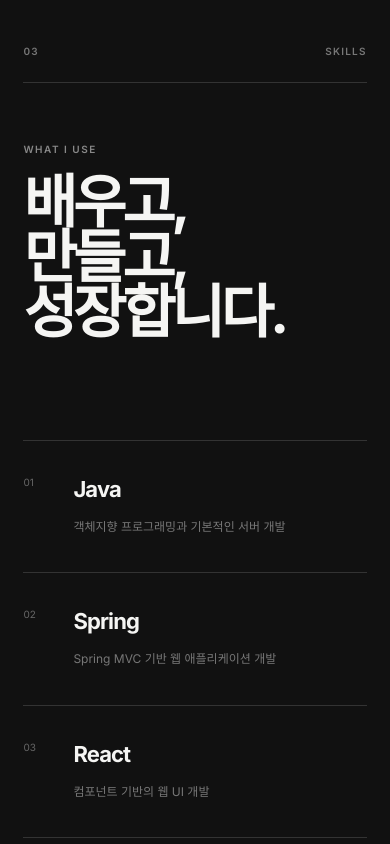
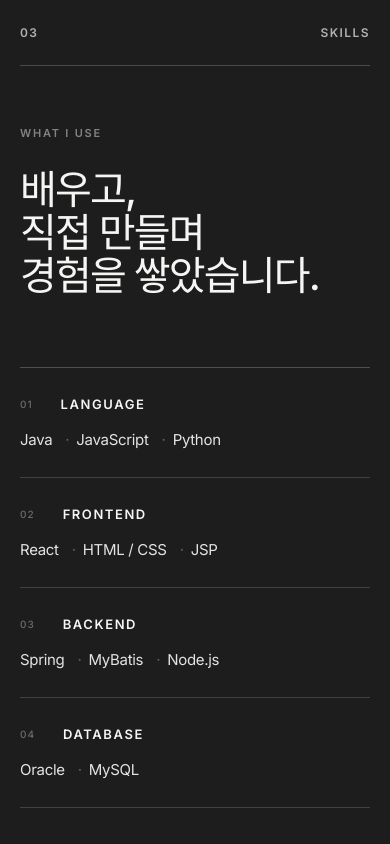
Before and after one commit to dmswls0062/eunjin-portfolio, a React (Vite) app: page / in a window 390 px wide. Shown: the part 1780-2624 px from the top of the page. Built offline with nearby package versions, Linux system fonts and the light colour scheme.

Commit message:
스킬 수정

```diff
--- a/src/components/css/sections/Skills.css
+++ b/src/components/css/sections/Skills.css
@@ -1,97 +1,238 @@
+/* =====================================================
+   SKILLS
+===================================================== */
+
 .skills {
-  background: #111;
+  background: #1d1d1d;
   color: #f5f5f3;
+  padding: 150px 6vw 120px;
 }
 
+/* =====================================================
+   SECTION HEADER
+===================================================== */
+
 .skills .section-top {
-  border-color: #333;
-  color: #777;
+  display: flex;
+  justify-content: space-between;
+  align-items: center;
+
+  padding-bottom: 25px;
+
+  border-bottom: 1px solid rgba(255, 255, 255, 0.2);
+
+  font-size: 12px;
+  font-weight: 600;
+  letter-spacing: 0.12em;
+
+  color: rgba(255, 255, 255, 0.65);
+}
+
+/* =====================================================
+   INTRO
+===================================================== */
+
+.skills-intro {
+  margin-top: 100px;
+  margin-bottom: 130px;
 }
 
 .skills-intro p {
-  margin-bottom: 20px;
+  margin: 0 0 28px;
 
-  font-size: 10px;
+  font-size: 11px;
   font-weight: 600;
-  letter-spacing: 0.15em;
-  color: #888;
+  letter-spacing: 0.16em;
+
+  color: rgba(255, 255, 255, 0.45);
 }
 
 .skills-intro h2 {
-  font-size: clamp(55px, 7vw, 105px);
-  line-height: 0.95;
-  letter-spacing: -0.07em;
+  margin: 0;
+
+  font-size: clamp(42px, 5vw, 76px);
+  line-height: 1.08;
+  font-weight: 500;
+  letter-spacing: -0.045em;
 }
 
+/* =====================================================
+   SKILL LIST
+===================================================== */
+
 .skills-list {
-  margin-top: 100px;
+  border-top: 1px solid rgba(255, 255, 255, 0.22);
+}
 
+.skill-row {
   display: grid;
-  grid-template-columns: repeat(2, 1fr);
+  grid-template-columns: 30% 70%;
+  align-items: center;
+
+  min-height: 125px;
+
+  border-bottom: 1px solid rgba(255, 255, 255, 0.16);
+}
+
+/* =====================================================
+   CATEGORY
+===================================================== */
+
+.skill-category {
+  display: flex;
+  align-items: center;
+  gap: 28px;
+}
+
+.skill-number {
+  font-size: 10px;
+  font-weight: 500;
+  letter-spacing: 0.1em;
+
+  color: rgba(255, 255, 255, 0.35);
+}
+
+.skill-category h3 {
+  margin: 0;
+
+  font-size: 13px;
+  font-weight: 600;
+  letter-spacing: 0.12em;
+}
+
+/* =====================================================
+   SKILLS
+===================================================== */
+
+.skill-items {
+  display: flex;
+  align-items: center;
+  flex-wrap: wrap;
+  gap: 8px 28px;
 }
 
 .skill-item {
-  display: grid;
-  grid-template-columns: 45px 1fr 1fr;
-  gap: 20px;
-  align-items: start;
+  position: relative;
 
-  padding: 35px 0;
+  font-size: 18px;
+  font-weight: 400;
+  letter-spacing: -0.02em;
 
-  border-top: 1px solid #333;
+  color: rgba(255, 255, 255, 0.88);
 }
 
-.skill-item:nth-child(odd) {
-  padding-right: 50px;
+.skill-item:not(:last-child)::after {
+  content: '·';
+
+  position: absolute;
+  right: -17px;
+
+  color: rgba(255, 255, 255, 0.3);
 }
 
-.skill-item:nth-child(even) {
-  padding-left: 50px;
-  border-left: 1px solid #333;
+/* =====================================================
+   BOTTOM
+===================================================== */
+
+.skills-bottom {
+  display: flex;
+  justify-content: space-between;
+  align-items: flex-start;
+
+  margin-top: 100px;
+  padding-top: 30px;
+
+  border-top: 1px solid rgba(255, 255, 255, 0.16);
 }
 
-.skill-item > span {
+.skills-bottom > span {
   font-size: 10px;
-  color: #666;
+  font-weight: 600;
+  letter-spacing: 0.14em;
+
+  color: rgba(255, 255, 255, 0.4);
 }
 
-.skill-item h3 {
-  font-size: 22px;
-  letter-spacing: -0.04em;
+.skills-bottom p {
+  margin: 0;
+
+  font-size: 14px;
+  line-height: 1.8;
+  font-weight: 400;
+
+  color: rgba(255, 255, 255, 0.6);
 }
 
-.skill-item p {
-  font-size: 12px;
-  line-height: 1.7;
-  color: #777;
-}
+/* =====================================================
+   TABLET
+===================================================== */
 
 @media (max-width: 900px) {
-  .skills-list {
-    grid-template-columns: 1fr;
+  .skills {
+    padding: 120px 5vw 100px;
   }
 
-  .skill-item:nth-child(even) {
-    padding-left: 0;
-    border-left: none;
+  .skills-intro {
+    margin-top: 80px;
+    margin-bottom: 100px;
   }
 
-  .skill-item:nth-child(odd) {
-    padding-right: 0;
+  .skill-row {
+    grid-template-columns: 35% 65%;
+    min-height: 110px;
+  }
+
+  .skill-items {
+    gap: 8px 24px;
+  }
+
+  .skill-item {
+    font-size: 16px;
   }
 }
 
+/* =====================================================
+   MOBILE
+===================================================== */
+
 @media (max-width: 600px) {
+  .skills {
+    padding: 90px 20px 80px;
+  }
+
+  .skills-intro {
+    margin-top: 60px;
+    margin-bottom: 70px;
+  }
+
   .skills-intro h2 {
-    font-size: 58px;
+    font-size: 40px;
+  }
+
+  .skill-row {
+    display: block;
+    padding: 28px 0;
+    min-height: auto;
+  }
+
+  .skill-category {
+    margin-bottom: 18px;
+  }
+
+  .skill-items {
+    gap: 8px 24px;
   }
 
   .skill-item {
-    grid-template-columns: 35px 1fr;
-    gap: 15px;
+    font-size: 15px;
   }
 
-  .skill-item p {
-    grid-column: 2;
+  .skills-bottom {
+    display: block;
+    margin-top: 70px;
+  }
+
+  .skills-bottom p {
+    margin-top: 20px;
   }
 }
--- a/src/components/jsx/sections/Footer.jsx
+++ b/src/components/jsx/sections/Footer.jsx
@@ -7,7 +7,7 @@
         EUNJIN<span>.</span>
       </div>
 
-      <p>© 2026 EUNJIN. ALL RIGHTS RESERVED.</p>
+      <p>© 2026 KIM EUNJIN.</p>
 
       <a href="#home">BACK TO TOP ↑</a>
     </footer>
--- a/src/components/jsx/sections/Skills.jsx
+++ b/src/components/jsx/sections/Skills.jsx
@@ -1,43 +1,87 @@
 import '../../css/sections/Skills.css'
 
-const skills = [
-  { number: '01', name: 'Java', desc: '객체지향 프로그래밍과 기본적인 서버 개발' },
-  { number: '02', name: 'Spring', desc: 'Spring MVC 기반 웹 애플리케이션 개발' },
-  { number: '03', name: 'React', desc: '컴포넌트 기반의 웹 UI 개발' },
-  { number: '04', name: 'JavaScript', desc: '웹 페이지의 동작과 기능 구현' },
-  { number: '05', name: 'HTML / CSS', desc: '웹 페이지 구조와 반응형 UI 구현' },
-  { number: '06', name: 'Git / GitHub', desc: '버전 관리와 프로젝트 관리' },
+const skillGroups = [
+  {
+    number: '01',
+    title: 'LANGUAGE',
+    skills: ['Java', 'JavaScript', 'Python'],
+  },
+  {
+    number: '02',
+    title: 'FRONTEND',
+    skills: ['React', 'HTML / CSS', 'JSP'],
+  },
+  {
+    number: '03',
+    title: 'BACKEND',
+    skills: ['Spring', 'MyBatis', 'Node.js'],
+  },
+  {
+    number: '04',
+    title: 'DATABASE',
+    skills: ['Oracle', 'MySQL'],
+  },
 ]
 
 function Skills() {
   return (
     <section id="skills" className="skills section">
+
+      {/* SECTION HEADER */}
       <div className="section-top">
         <span>03</span>
         <span>SKILLS</span>
       </div>
 
+      {/* INTRO */}
       <div className="skills-intro">
         <p>WHAT I USE</p>
 
         <h2>
           배우고,
           <br />
-          만들고,
+          직접 만들며
           <br />
-          성장합니다.
+          경험을 쌓았습니다.
         </h2>
       </div>
 
+      {/* SKILL LIST */}
       <div className="skills-list">
-        {skills.map((skill) => (
-          <div className="skill-item" key={skill.number}>
-            <span>{skill.number}</span>
-            <h3>{skill.name}</h3>
-            <p>{skill.desc}</p>
+        {skillGroups.map((group) => (
+          <div className="skill-row" key={group.title}>
+
+            <div className="skill-category">
+              <span className="skill-number">
+                {group.number}
+              </span>
+
+              <h3>{group.title}</h3>
+            </div>
+
+            <div className="skill-items">
+              {group.skills.map((skill) => (
+                <span className="skill-item" key={skill}>
+                  {skill}
+                </span>
+              ))}
+            </div>
+
           </div>
         ))}
       </div>
+
+      {/* BOTTOM MESSAGE */}
+      <div className="skills-bottom">
+        <span>ALWAYS LEARNING</span>
+
+        <p>
+          새로운 기술을 배우고,
+          <br />
+          직접 적용하며 성장하고 있습니다.
+        </p>
+      </div>
+
     </section>
   )
 }
```
